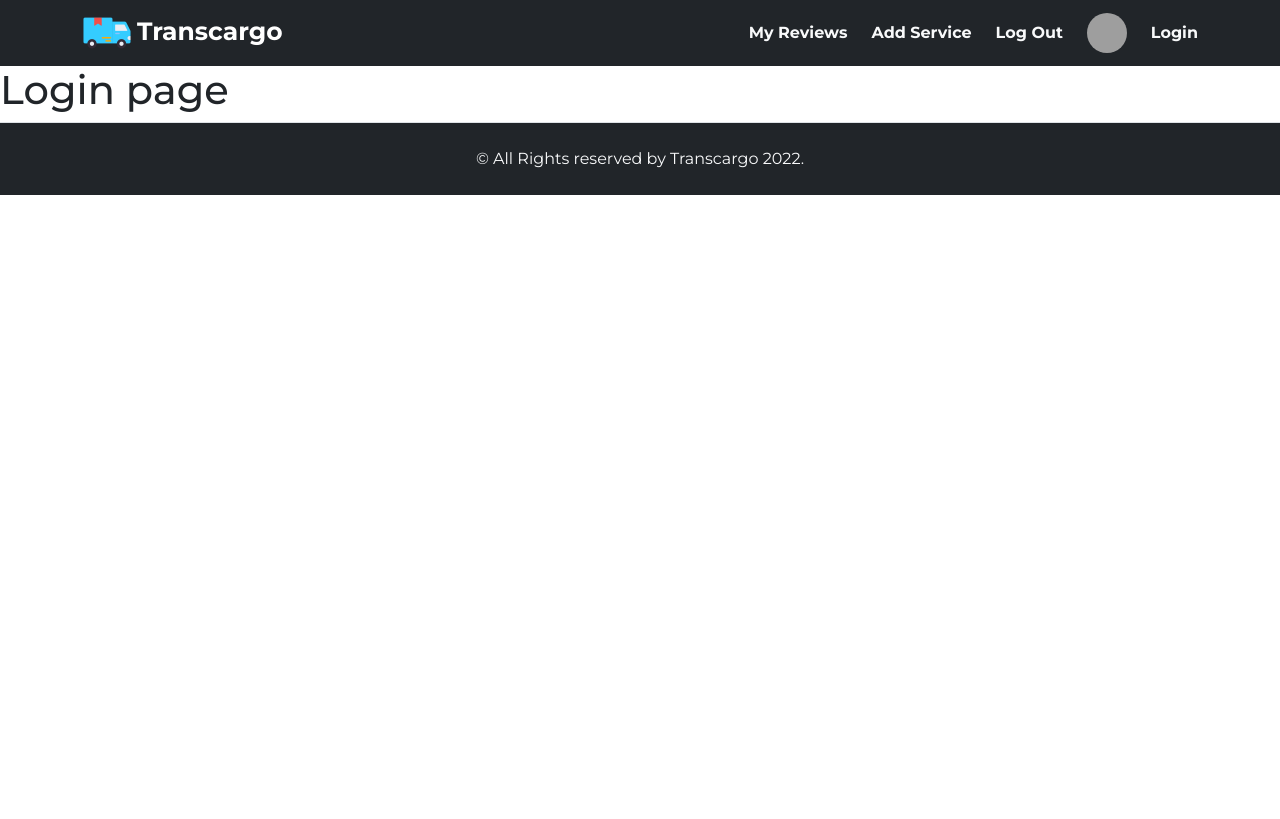
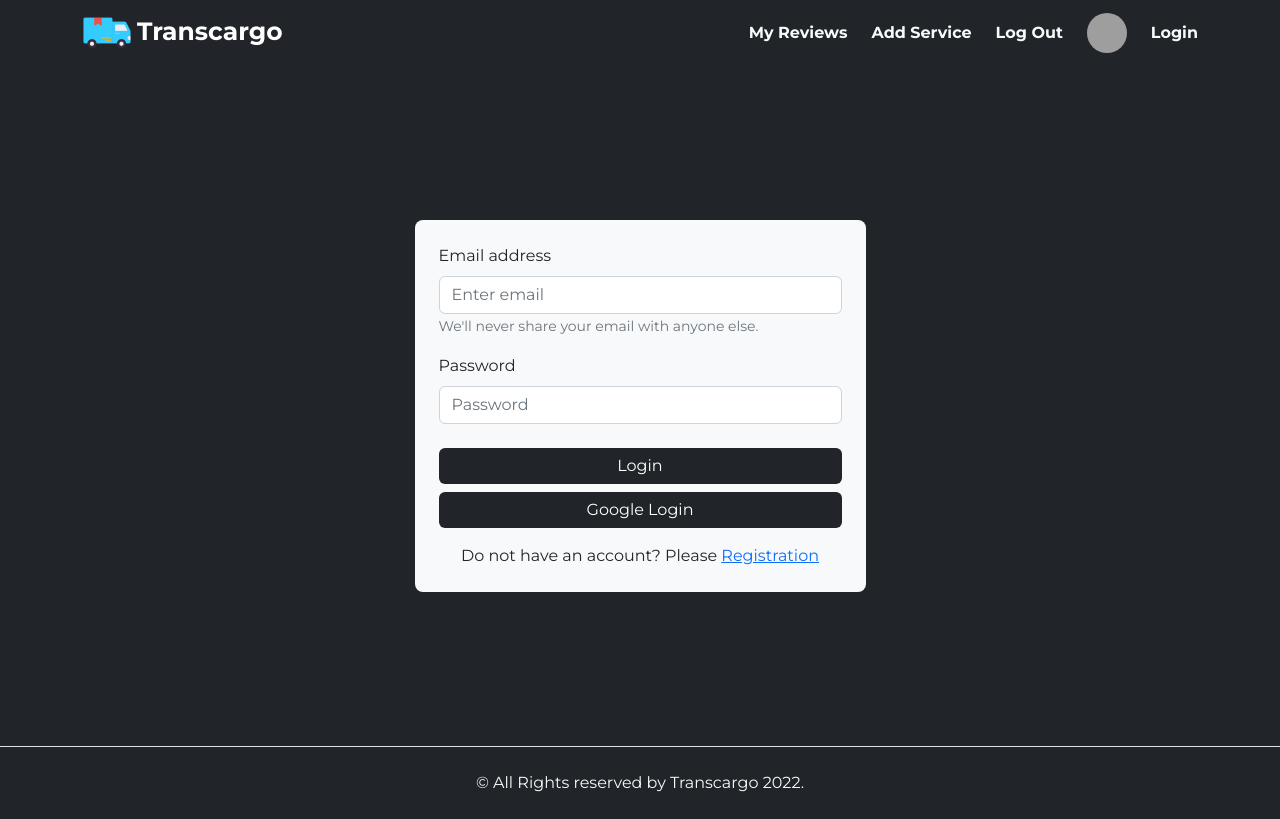
Before and after one commit to sultannadim/transcargo-client, a React (Create React App) app: page /login in a window 1280 px wide. Built offline with nearby package versions, Linux system fonts and the light colour scheme; grey boxes are pictures that could not be loaded.

Commit message:
login page complete

```diff
--- a/src/App.css
+++ b/src/App.css
@@ -14,6 +14,11 @@
   width: 40px;
   height: 40px;
   border-radius: 50%;
+}
+.login{
+  min-height: 85vh;
+  display: flex;
+  align-items: center;
 }
 
 
--- a/src/Pages/Login/Login.js
+++ b/src/Pages/Login/Login.js
@@ -1,10 +1,61 @@
 import React from "react";
+import Button from "react-bootstrap/Button";
+import Form from "react-bootstrap/Form";
+import { Link } from "react-router-dom";
 
 const Login = () => {
   return (
-    <div>
-      <h1>Login page</h1>
-    </div>
+    <section className="bg-dark py-5  login">
+      <div className="container">
+        <div className="row justify-content-center">
+          <div className="col-lg-5 col-md-8">
+            <Form className="bg-light p-4 rounded-3">
+              <Form.Group className="mb-3" controlId="formBasicEmail">
+                <Form.Label>Email address</Form.Label>
+                <Form.Control
+                  name="email"
+                  required
+                  type="email"
+                  placeholder="Enter email"
+                />
+                <Form.Text className="text-muted">
+                  We'll never share your email with anyone else.
+                </Form.Text>
+              </Form.Group>
+
+              <Form.Group className="mb-3" controlId="formBasicPassword">
+                <Form.Label>Password</Form.Label>
+                <Form.Control
+                  name="password"
+                  required
+                  type="password"
+                  placeholder="Password"
+                />
+              </Form.Group>
+
+              <Button
+                variant="primary"
+                className="bg-dark border-0 w-100 mt-2"
+                type="submit"
+              >
+                Login
+              </Button>
+              <Button
+                variant="primary"
+                className="bg-dark border-0 w-100 mt-2"
+                type="submit"
+              >
+                Google Login
+              </Button>
+              <p className="mt-3 mb-0 text-center">
+                Do not have an account? Please{" "}
+                <Link to="/registration">Registration</Link>
+              </p>
+            </Form>
+          </div>
+        </div>
+      </div>
+    </section>
   );
 };
 
```
